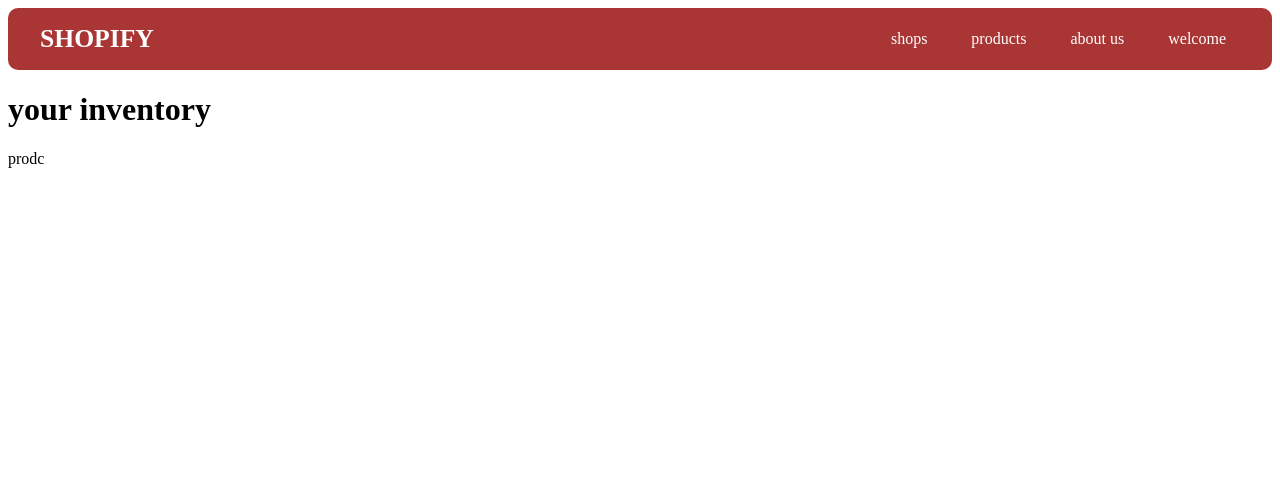
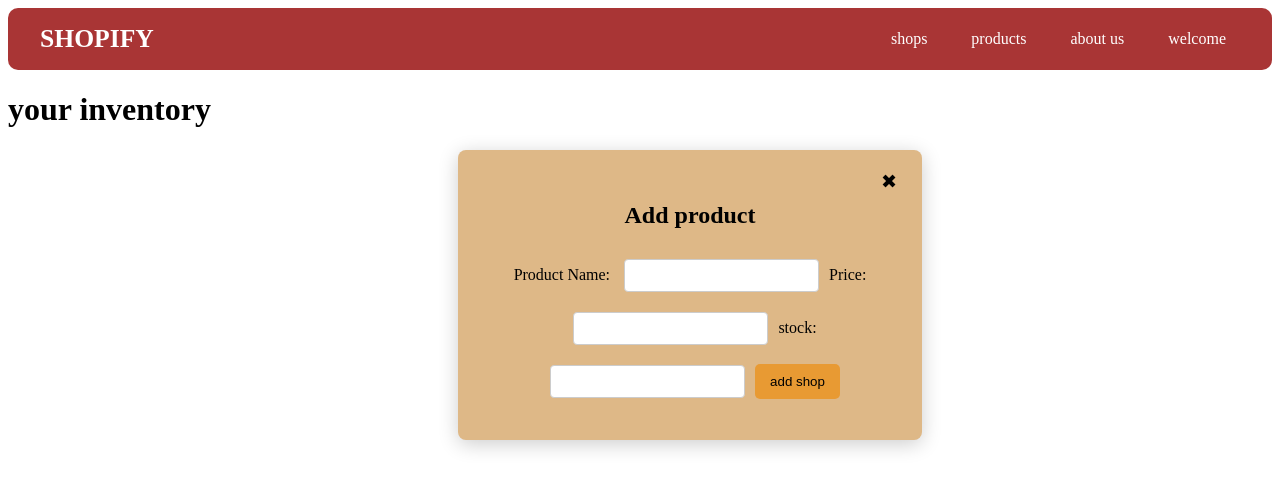
Before and after one commit to ajay-mkumar/shop-inventory-reactjs-springboot, a React (Vite) app in the folder frontend/: page /shops/1/products/add in a window 1280 px wide. Shown: the top 490 px of the page. Built offline with nearby package versions, Linux system fonts and the light colour scheme; sample sign-in values are in the browser's storage.

Commit message:
modal slice developed

```diff
--- /dev/null
+++ b/frontend/src/component/AddButtonComponent.jsx
@@ -0,0 +1,11 @@
+import { useDispatch } from "react-redux";
+import { showModal } from "../redux/modalSlice";
+
+function AddButtonComponent({modalName}) {
+  const dispatch = useDispatch();
+  const formatLabel = (label) => label.charAt(0).toUpperCase() + label.slice(1);
+
+  return <button onClick={() => dispatch(showModal(modalName))}>Add {formatLabel(modalName)}</button>;
+}
+
+export default AddButtonComponent;
--- a/frontend/src/component/AddShopModal.jsx
+++ /dev/null
@@ -1,39 +0,0 @@
-import { useState } from "react";
-import styles from "./AddShopModal.module.css";
-import { useDispatch } from "react-redux";
-import { addShop } from "../redux/shopSlice";
-
-function AddShopModal({ onClose }) {
-  const [shopName, setShopName] = useState("");
-  const dispatch = useDispatch();
-
-  function handleSubmit(e) {
-    e.preventDefault();
-    if(shopName.trim() === "") return;
-    dispatch(addShop({shop: shopName}));
-    setShopName("");
-  }
-
-  return (
-    <div className={styles.modalContainer}>
-      <div className={styles.modal}>
-        <button className={styles.closeBtn} onClick={onClose}>
-          ✖
-        </button>
-        <h2>Add Shop</h2>
-        <form onSubmit={handleSubmit}>
-          <label htmlFor="shopName">Shop Name: </label>
-          <input
-            type="text"
-            id="shopName"
-            value={shopName}
-            onChange={(e) => setShopName(e.target.value)}
-          />
-          <button className={styles.addBtn}>add shop</button>
-        </form>
-      </div>
-    </div>
-  );
-}
-
-export default AddShopModal;
--- /dev/null
+++ b/frontend/src/component/FormModal.jsx
@@ -0,0 +1,24 @@
+import { useDispatch } from "react-redux";
+import styles from "./FormModal.module.css";
+import { hideModal } from "../redux/modalSlice";
+
+function FormModal({ heading, children }) {
+  const dispatch = useDispatch();
+
+  return (
+    <div className={styles.modalContainer}>
+      <div className={styles.modal}>
+        <button
+          className={styles.closeBtn}
+          onClick={() => dispatch(hideModal())}
+        >
+          ✖
+        </button>
+        <h2>Add {heading}</h2>
+        {children}
+      </div>
+    </div>
+  );
+}
+
+export default FormModal;
--- /dev/null
+++ b/frontend/src/redux/modalSlice.js
@@ -0,0 +1,19 @@
+import { createSlice } from "@reduxjs/toolkit";
+
+const modalSlice = createSlice({
+  name: "modalToggle",
+  initialState: {
+    currentModal: null,
+  },
+  reducers: {
+    showModal: (state, action) => {
+      state.currentModal = action.payload;
+    },
+    hideModal: (state) => {
+      state.currentModal = null;
+    },
+  },
+});
+
+export const { showModal, hideModal } = modalSlice.actions;
+export default modalSlice.reducer;
--- a/frontend/src/redux/store.js
+++ b/frontend/src/redux/store.js
@@ -2,11 +2,13 @@ import { configureStore } from "@reduxjs/toolkit";
 import userReducer from "./userSlice";
 import shopReducer from "./shopSlice";
 import productReducer from "./productSlice";
+import modalReducer from "./modalSlice";
 
 export const store = configureStore({
   reducer: {
     users: userReducer,
     shop: shopReducer,
     products: productReducer,
+    modalToggle: modalReducer
   },
 });
--- a/frontend/src/screen/AddProductScreen.jsx
+++ b/frontend/src/screen/AddProductScreen.jsx
@@ -1,9 +1,25 @@
+import FormModal from "../component/FormModal";
+
 function AddProductScreen() {
-    return (
-        <div>
-            prodc
-        </div>
-    )
+  function handleSubmit() {}
+  return (
+    <FormModal heading="product">
+      <form onSubmit={handleSubmit}>
+        <label htmlFor="productName">Product Name: </label>
+        <input
+          type="text"
+          id="productName"
+          //   value={shopName}
+          //   onChange={(e) => setShopName(e.target.value)}
+        />
+        <label htmlFor="price">Price:</label>
+        <input type="number" id="price" />
+        <label htmlFor="stock">stock:</label>
+        <input type="number" id="stock" />
+        <button>add shop</button>
+      </form>
+    </FormModal>
+  );
 }
 
-export default AddProductScreen
+export default AddProductScreen;
--- /dev/null
+++ b/frontend/src/screen/AddShopScreen.jsx
@@ -0,0 +1,33 @@
+import { useState } from "react";
+import { useDispatch } from "react-redux";
+import { addShop } from "../redux/shopSlice";
+import FormModal from "../component/FormModal";
+
+function AddShopScreen() {
+  const [shopName, setShopName] = useState("");
+  const dispatch = useDispatch();
+
+  function handleSubmit(e) {
+    e.preventDefault();
+    if (shopName.trim() === "") return;
+    dispatch(addShop({ shop: shopName }));
+    setShopName("");
+  }
+
+  return (
+    <FormModal heading="shop">
+      <form onSubmit={handleSubmit}>
+        <label htmlFor="shopName">Shop Name: </label>
+        <input
+          type="text"
+          id="shopName"
+          value={shopName}
+          onChange={(e) => setShopName(e.target.value)}
+        />
+        <button>add shop</button>
+      </form>
+    </FormModal>
+  );
+}
+
+export default AddShopScreen;
--- a/frontend/src/screen/ProductScreen.jsx
+++ b/frontend/src/screen/ProductScreen.jsx
@@ -4,6 +4,8 @@ import { useEffect } from "react";
 import { useDispatch, useSelector } from "react-redux";
 import { fetchProduct } from "../redux/productSlice";
 import NoProductComponent from "../component/NoProductComponent";
+import AddProductScreen from "./AddProductScreen";
+import AddButtonComponent from "../component/AddButtonComponent";
 
 // const products = [
 //   {
@@ -32,6 +34,7 @@ function ProductScreen() {
   const { id } = useParams();
   const dispatch = useDispatch();
   const { products, error, loading } = useSelector((state) => state.products);
+  const { currentModal } = useSelector((state) => state.modalToggle);
 
   useEffect(() => {
     dispatch(fetchProduct(id));
@@ -39,6 +42,8 @@ function ProductScreen() {
 
   return (
     <div className={styles.productContainer}>
+      <AddButtonComponent modalName="product" />
+      {currentModal === "product" && <AddProductScreen />}
       {error && <p>{error}</p>}
       {loading && <p>loading...</p>}
       {!loading && products.length !== 0 && (
@@ -57,7 +62,10 @@ function ProductScreen() {
                 <td>{product.product}</td>
                 <td>{product.stockQuantity}</td>
                 <td>{product.price}</td>
-                <td><button>📝</button><button>🗑️</button></td>
+                <td>
+                  <button>📝</button>
+                  <button>🗑️</button>
+                </td>
               </tr>
             ))}
           </tbody>
--- a/frontend/src/screen/ShopList.jsx
+++ b/frontend/src/screen/ShopList.jsx
@@ -1,12 +1,14 @@
 import styles from "./ShopScreen.module.css";
 import ShopComponent from "../component/ShopComponent";
-import { useEffect, useState } from "react";
-import AddShopModal from "../component/AddShopModal";
+import { useEffect } from "react";
 import { useDispatch, useSelector } from "react-redux";
 import { fetchShop } from "../redux/shopSlice";
+import AddShopScreen from "./AddShopScreen";
+import AddButtonComponent from "../component/AddButtonComponent";
 
 function ShopList() {
-    const [isOpen, setIsOpen] = useState(false);
+  // const [isOpen, setIsOpen] = useState(false);
+  const { currentModal } = useSelector((state) => state.modalToggle);
   const { shops, loading, error } = useSelector((state) => state.shop);
   const dispatch = useDispatch();
 
@@ -14,13 +16,10 @@ function ShopList() {
     dispatch(fetchShop());
   }, [dispatch]);
 
-
   return (
     <div className={styles.shopsContainer}>
-        <button className={styles.addBtn} onClick={() => setIsOpen(true)}>
-          Add Shop
-        </button>
-        {isOpen && <AddShopModal onClose={() => setIsOpen(false)} />}
+      <AddButtonComponent modalName="shop" />
+      {currentModal === "shop" && <AddShopScreen />}
       {error && <p>{error}</p>}
       {loading ? (
         <p>Loading... </p>
@@ -35,10 +34,7 @@ function ShopList() {
           </thead>
           <tbody className={styles.shopBody}>
             {shops.map((shop) => (
-                <ShopComponent
-                  key={shop.id}
-                  shop={shop}
-                />
+              <ShopComponent key={shop.id} shop={shop} />
             ))}
           </tbody>
         </table>
@@ -47,4 +43,4 @@ function ShopList() {
   );
 }
 
-export default ShopList
+export default ShopList;
```
Also changed, not shown: frontend/src/component/FormModal.module.css (renamed from frontend/src/component/AddShopModal.module.css). Lines whose indentation alone changed are shown as unchanged.
